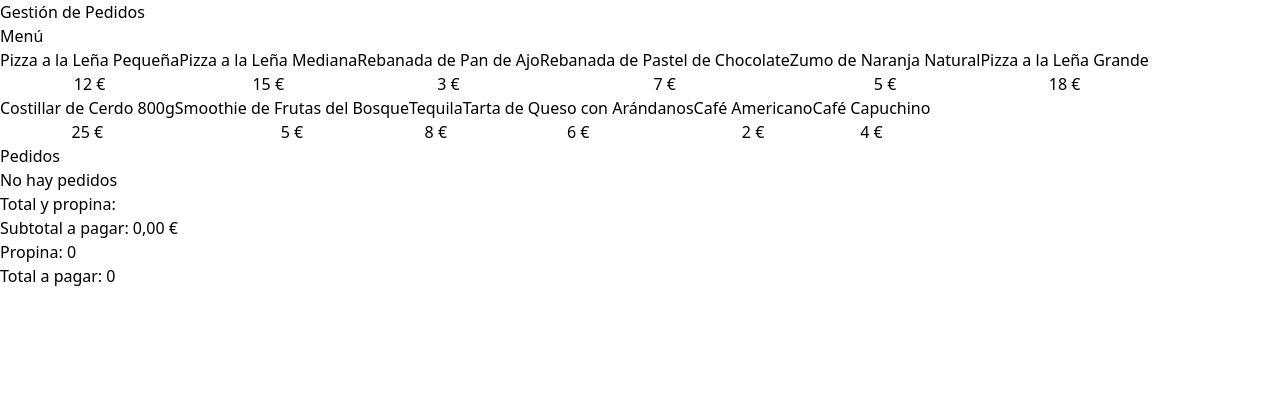
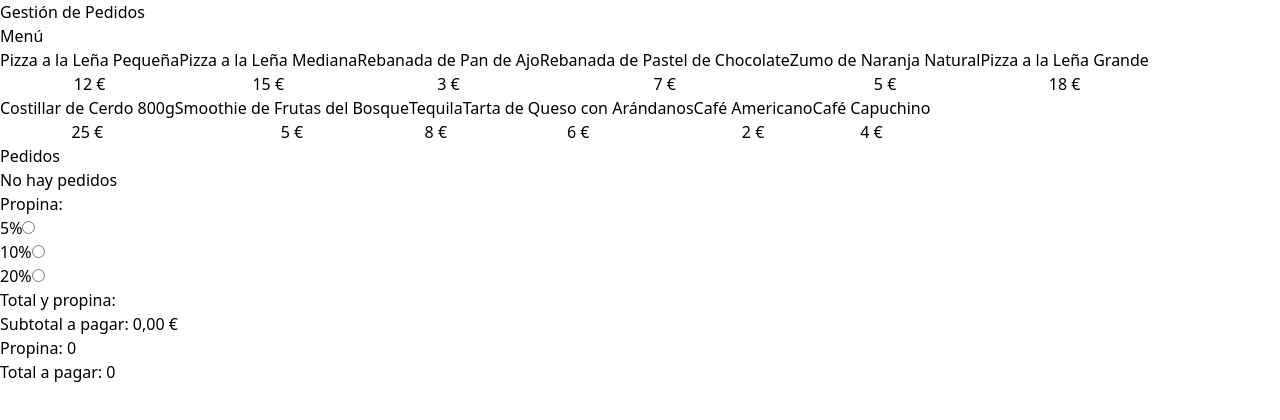
Before and after one commit to JohnnyBC2022/gestion-de-pedidos-ts, a React (Vite) app: page / in a window 1280 px wide. Shown: the top 420 px of the page. Built offline with nearby package versions, Linux system fonts and the light colour scheme.

Commit message:
feat: TipPercentageForm created

```diff
--- a/src/components/Main.tsx
+++ b/src/components/Main.tsx
@@ -3,6 +3,7 @@ import MenuItem from "./MenuItem";
 import useOrder from "../hooks/useOrder";
 import OrderContents from "./OrderContents";
 import OrderTotals from "./OrderTotals";
+import TipPercentageForm from "./TipPercentageForm";
 
 const Main = () => {
 
@@ -28,6 +29,8 @@ const Main = () => {
           order={order}
           removeItem={removeItem}
         />
+        <TipPercentageForm />
+
         <OrderTotals
           order={order}
         />
--- /dev/null
+++ b/src/components/TipPercentageForm.tsx
@@ -0,0 +1,32 @@
+const tipOptions = [
+  { id: "tip-5", label: "5%", value: 0.05 },
+  { id: "tip-10", label: "10%", value: 0.10 },
+  { id: "tip-20", label: "20%", value: 0.20 },
+];
+
+const TipPercentageForm = () => {
+  return (
+    <div>
+      <h2 className="font-black text-2xl">Propina:</h2>
+
+      <form>
+        {tipOptions.map(tip =>(
+            <div key={tip.id} className="flex gap-2 items-center">
+                <label htmlFor={tip.id}>
+                    {tip.label}
+                </label>
+                <input
+                    type="radio"
+                    name="tip"
+                    id={tip.id}
+                    value={tip.value}
+                />
+            </div>
+        ))}
+
+      </form>
+    </div>
+  );
+};
+
+export default TipPercentageForm;
```
